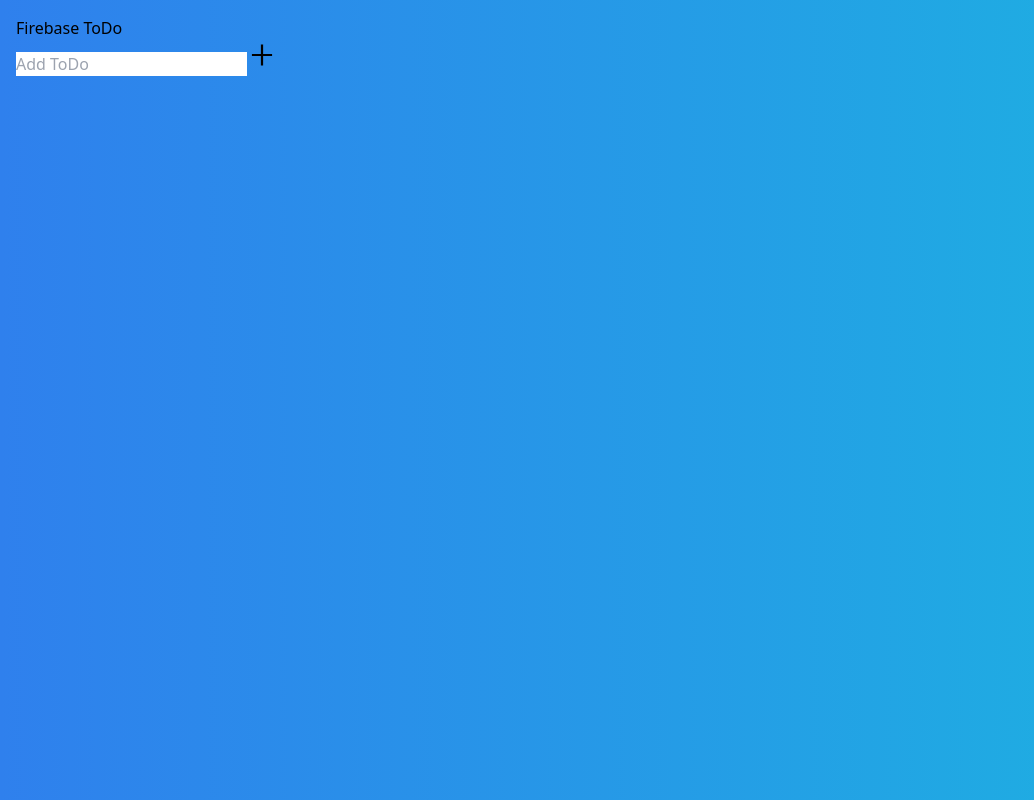
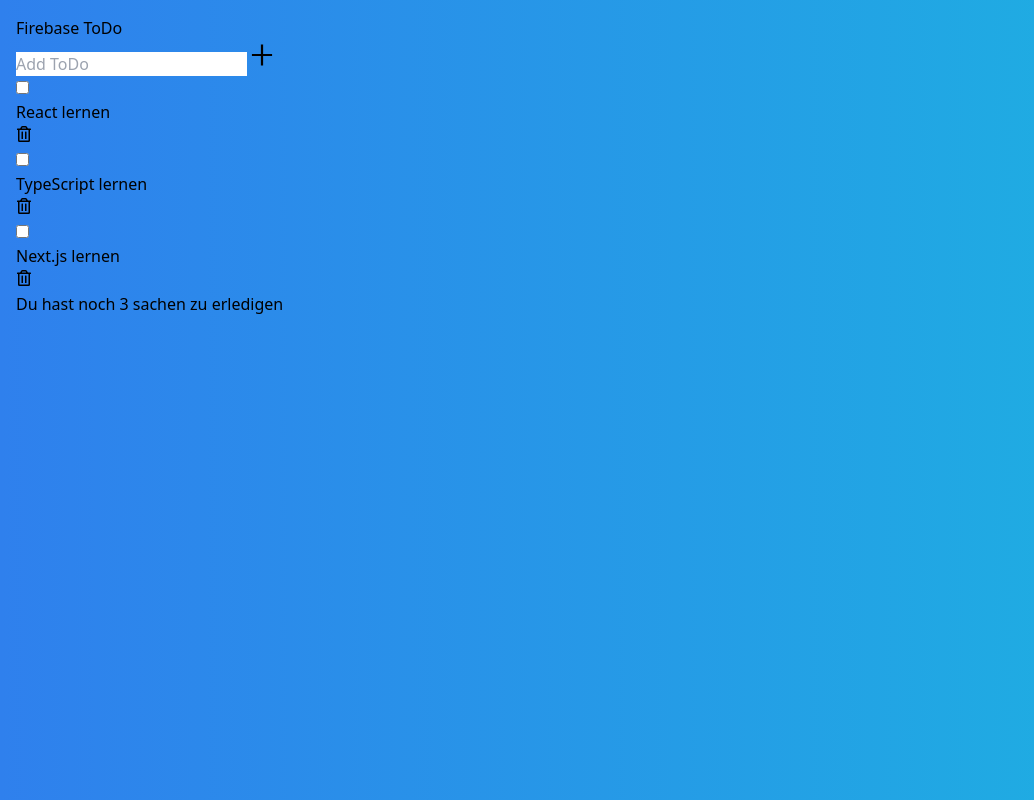
Before and after one commit to BektasTu/firebase-todo-list, a React (Create React App) app: page / in a window 1280 px wide. Shown: the whole page, without its empty margins (0-1034 px from the left). Built offline with nearby package versions, Linux system fonts and the light colour scheme.

Commit message:
ToDo Component added todo component hardcoded todos no styling yet

```diff
--- a/src/App.jsx
+++ b/src/App.jsx
@@ -1,11 +1,18 @@
-import React from "react";
+import React, { useState } from "react";
 import { AiOutlinePlus } from "react-icons/ai";
+import ToDo from "./ToDo";
 
 const style = {
   bg: `h-screen w-screen p-4 bg-gradient-to-r from-[#2F80ed] to-[#1cb5e0]`,
 };
 
 function App() {
+  const [todos, setTodos] = useState([
+    "React lernen",
+    "TypeScript lernen",
+    "Next.js lernen",
+  ]);
+
   return (
     <div className={style.bg}>
       <div className={style.container}>
@@ -16,7 +23,12 @@ function App() {
             <AiOutlinePlus size={30} />
           </button>
         </form>
-        <ul></ul>
+        <ul>
+          {todos.map((todo, index) => (
+            <ToDo key={index} todo={todo} />
+          ))}
+        </ul>
+        <p className={style.count}>Du hast noch 3 sachen zu erledigen</p>
       </div>
     </div>
   );
--- /dev/null
+++ b/src/ToDo.jsx
@@ -0,0 +1,18 @@
+import React from "react";
+import { FaRegTrashAlt } from "react-icons/fa";
+
+const style = {};
+
+const ToDo = ({ todo }) => {
+  return (
+    <li className={style.li}>
+      <div className={style.row}>
+        <input type="checkbox" />
+        <p className={style.text}>{todo}</p>
+      </div>
+      <button>{<FaRegTrashAlt />}</button>
+    </li>
+  );
+};
+
+export default ToDo;
```
